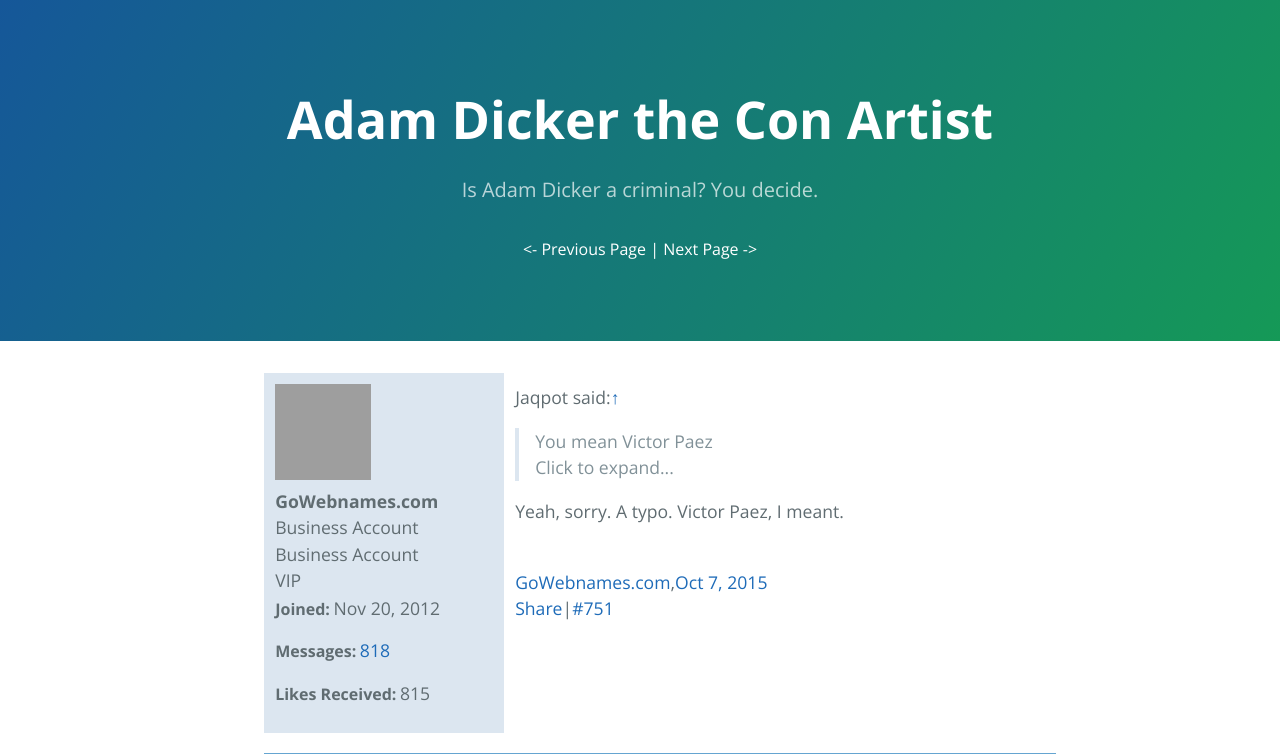
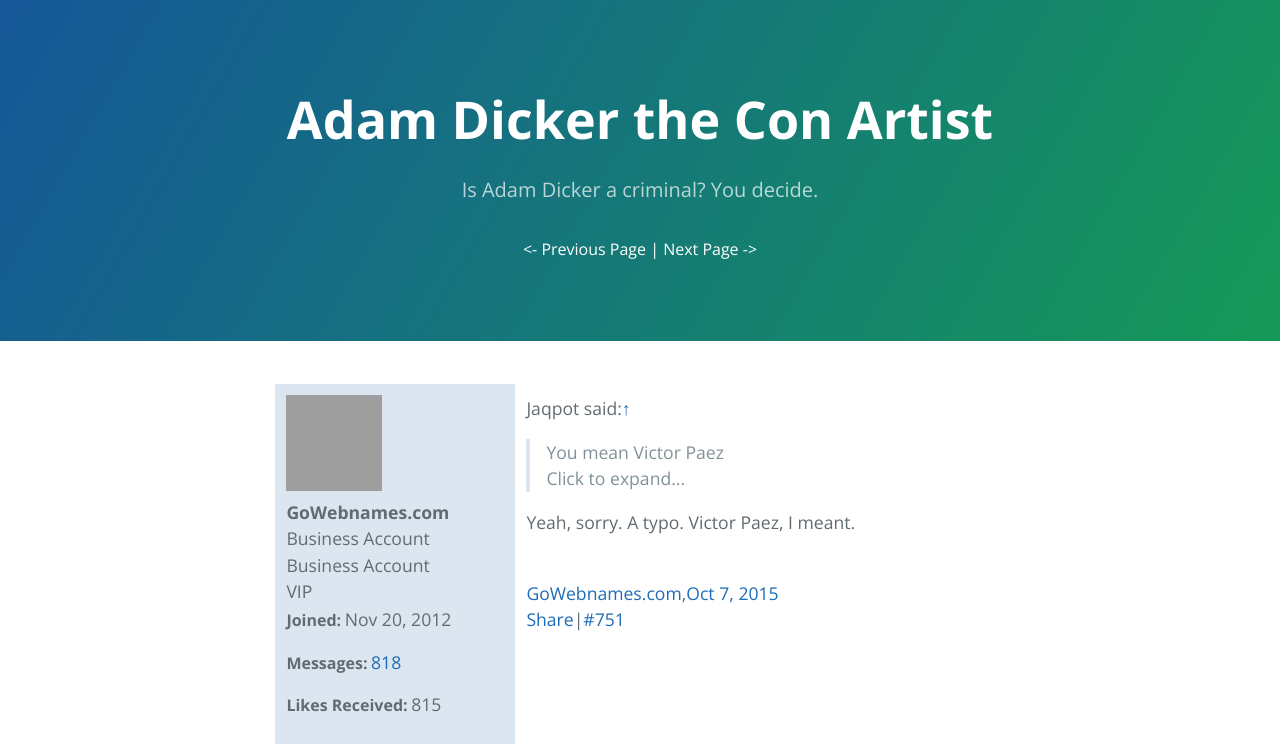
Before and after one commit to vanillascript/adamdicker, a Jekyll site: the page built from pages/31.html, in a window 1280 px wide. Shown: the top 754 px of the page. Built offline with Jekyll 4.4.1, drawn with Linux system fonts in a browser that asks for light colours; grey boxes are pictures that could not be loaded.

Commit message:
Update threadpage.css

```diff
--- a/stylesheets/threadpage.css
+++ b/stylesheets/threadpage.css
@@ -5,11 +5,11 @@
 
 .message {
   margin: 0.7rem 0;
-  padding: 0;
+  padding: 0.7rem;
   overflow: hidden;
   list-style: none; }
   .message + .message {
-    border-bottom: solid 0.3rem #dce6f0; }
+    border-top: solid 0.3rem #dce6f0; }
 
 .messageUserInfo {
   float: left;
```
